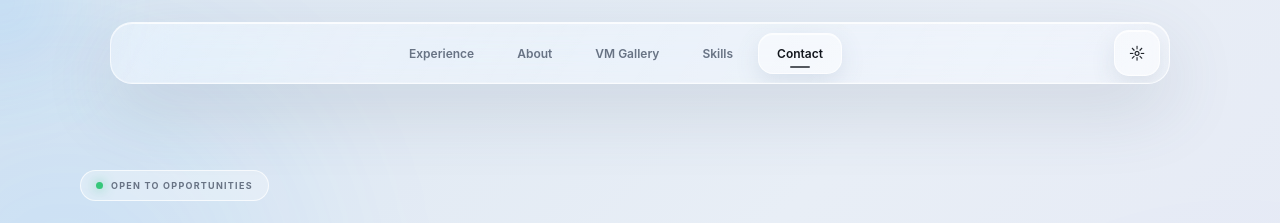
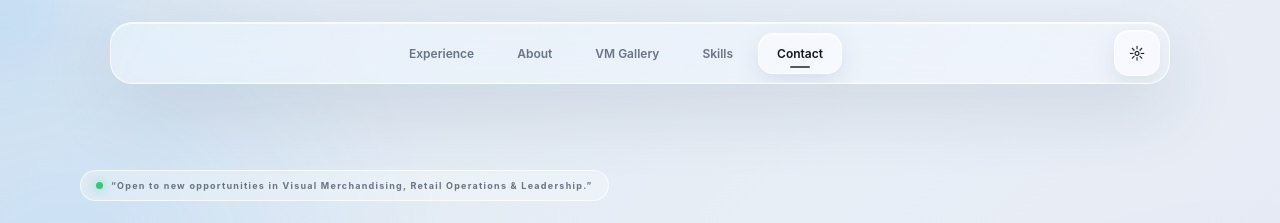
Before and after one commit to nandu-998/CHANDU-PORTFOLIO-V2, a website: page contact.html in a window 1280 px wide. Shown: the top 223 px of the page. Drawn offline with Linux system fonts and the light colour scheme.

Commit message:
Revise status message in contact.html
Updated the status message to specify interest in Visual Merchandising, Retail Operations, and Leadership.

```diff
--- a/contact.html
+++ b/contact.html
@@ -103,7 +103,7 @@
 
             <div class="hero-label">
                 <span class="status-dot"></span>
-                OPEN TO OPPORTUNITIES
+                “Open to new opportunities in Visual Merchandising, Retail Operations & Leadership.”
             </div>
 
 
```
